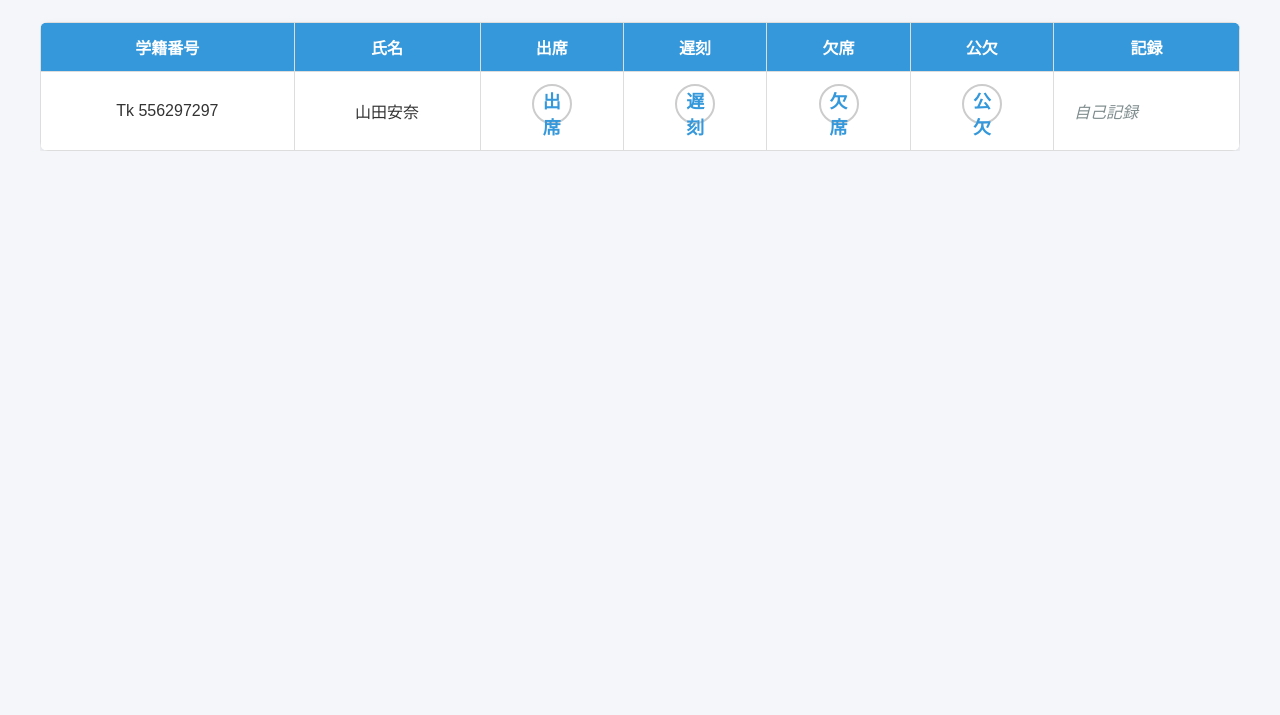
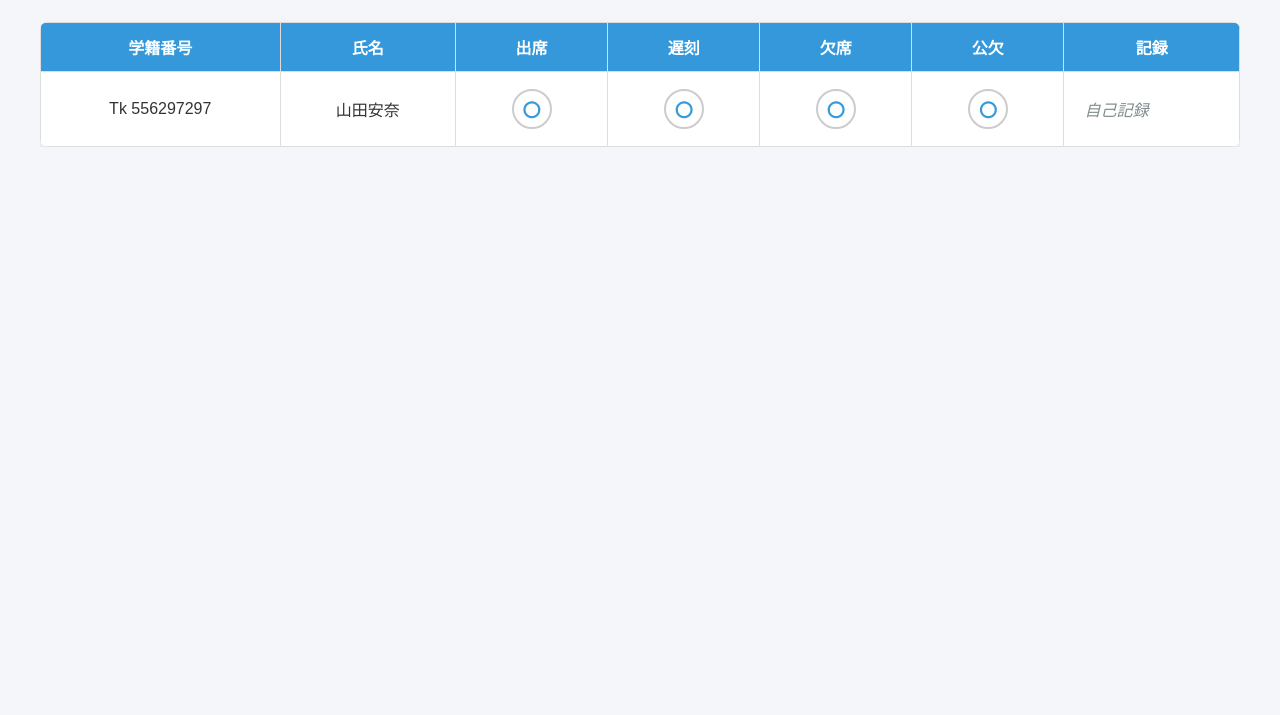
Before and after one commit to kodamaaaaaa/kodaaaaaaaaaa, a plain HTML site: page index.html in a window 1280 px wide. Shown: the part 85-800 px from the top of the page. Drawn offline with Linux system fonts and the light colour scheme.

Commit message:
Update index.html

```diff
--- a/index.html
+++ b/index.html
@@ -48,7 +48,7 @@
         .button {
             width: 40px;
             height: 40px;
-            border-radius: 50%; /* 丸型に変更 */
+            border-radius: 50%;
             border: 2px solid #ccc;
             background-color: #fff;
             cursor: pointer;
@@ -56,6 +56,7 @@
             font-size: 18px;
             color: #3498db;
             font-weight: bold;
+            margin: 5px;
         }
 
         .button.active {
@@ -79,6 +80,10 @@
             margin: 0 auto;
             overflow-x: auto;
         }
+
+        td button {
+            display: inline-block;
+        }
     </style>
 </head>
 <body>
@@ -100,13 +105,12 @@
                 <tr>
                     <td>Tk 556297297</td>
                     <td>山田安奈</td>
-                    <td><button class="button" onclick="fillButton(this)">出席</button></td>
-                    <td><button class="button" onclick="fillButton(this)">遅刻</button></td>
-                    <td><button class="button" onclick="fillButton(this)">欠席</button></td>
-                    <td><button class="button" onclick="fillButton(this)">公欠</button></td>
+                    <td><button class="button" onclick="fillButton(this)">〇</button></td>
+                    <td><button class="button" onclick="fillButton(this)">〇</button></td>
+                    <td><button class="button" onclick="fillButton(this)">〇</button></td>
+                    <td><button class="button" onclick="fillButton(this)">〇</button></td>
                     <td class="record-col">自己記録</td>
                 </tr>
-
             </tbody>
         </table>
     </div>
```
